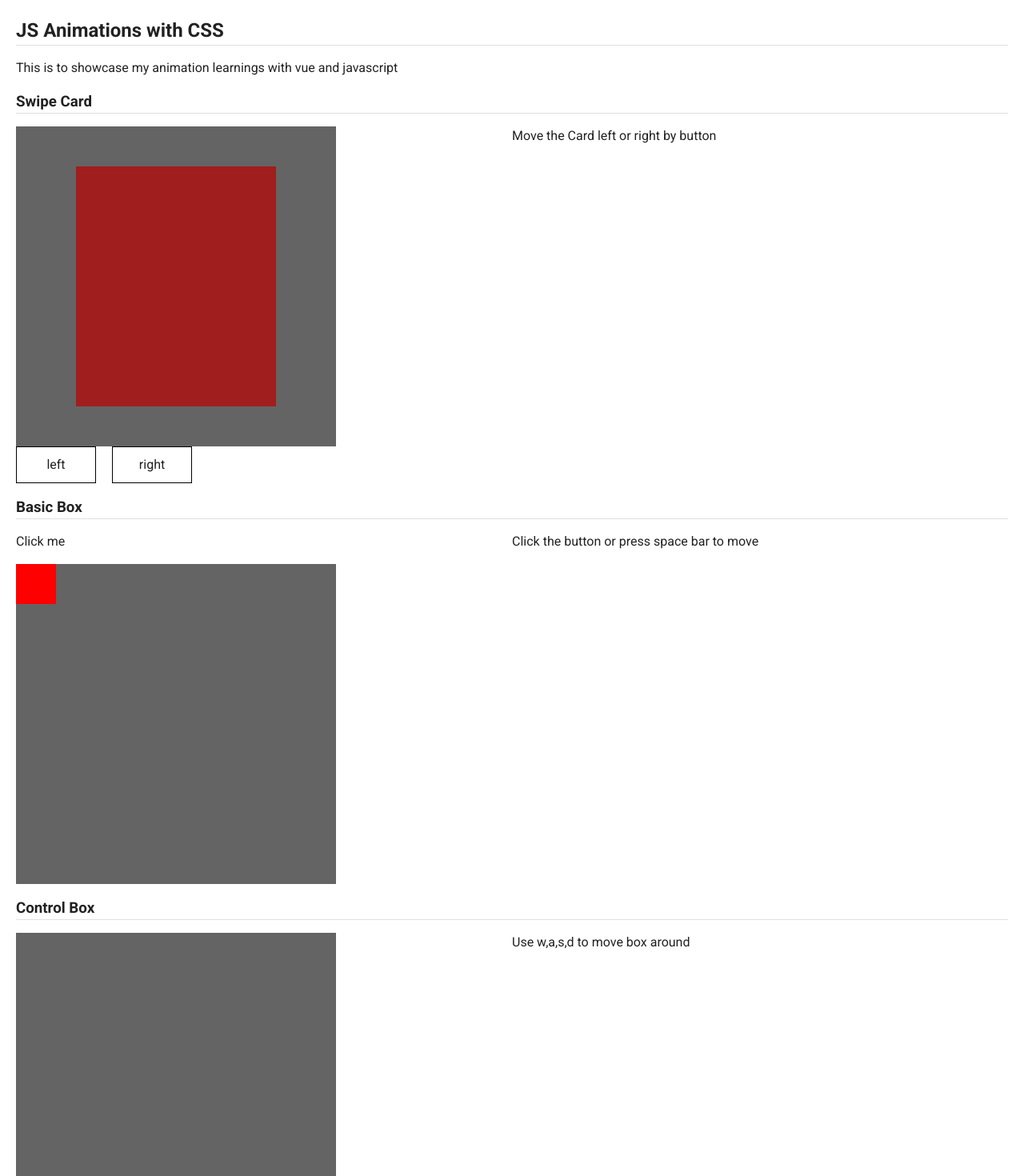
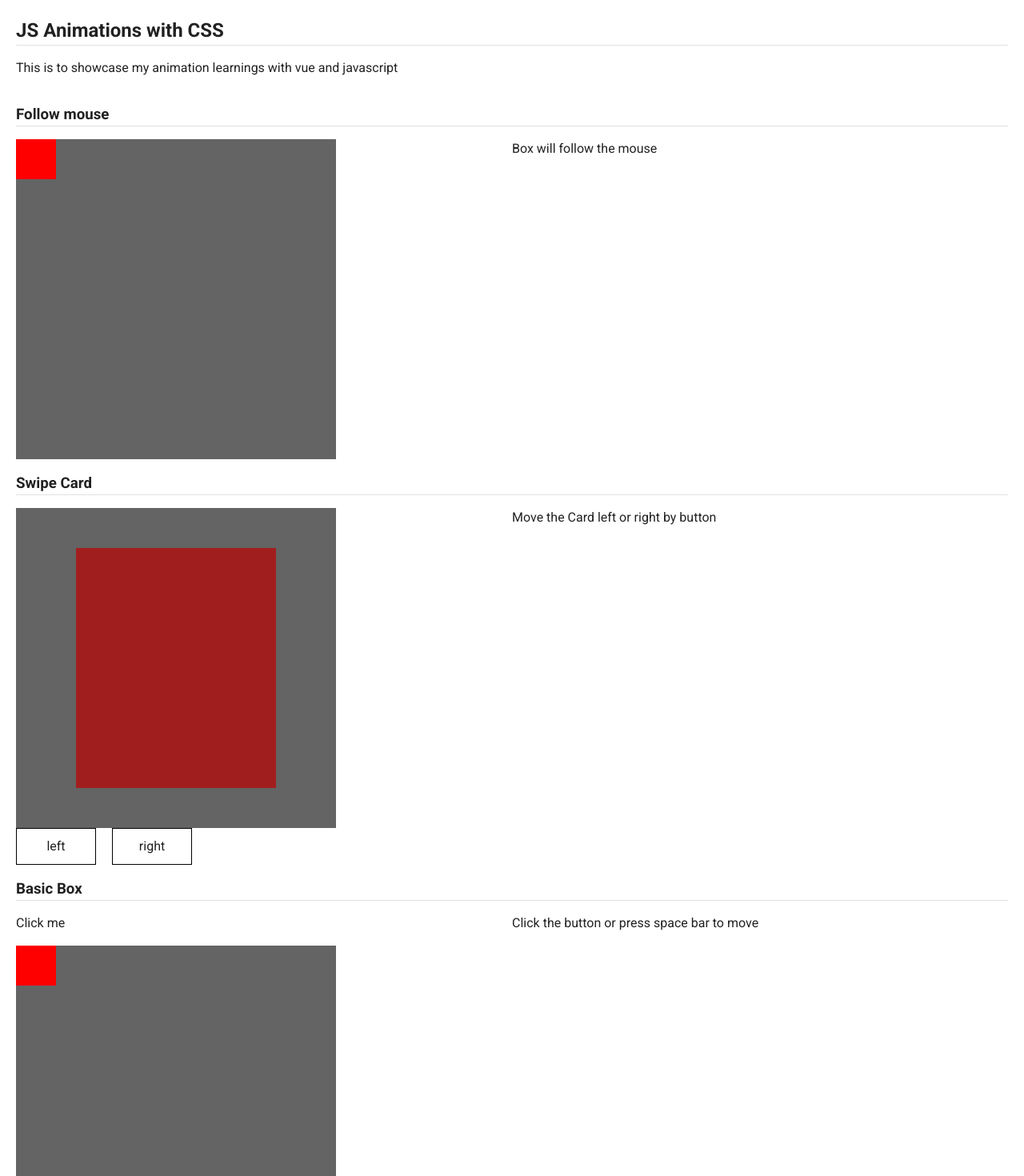
Before and after one commit to temaari/multipurpose-app, a Vue app: page /Animation in a window 1280 px wide. Shown: the top 1470 px of the page at 80% size. Built offline with nearby package versions, Linux system fonts and the light colour scheme.

Commit message:
add mousefollow and update animations

```diff
--- a/src/Components/Animations/BasicBox.vue
+++ b/src/Components/Animations/BasicBox.vue
@@ -6,9 +6,7 @@
 			<div id="right"><p>Click the button or press space bar to move</p></div>
 			<div id="left">
 				<p><button @click="myMove()">Click me</button></p>
-				<div id="container">
-					<div id="animate"></div>
-				</div>
+				<div id="container"><div id="animate"></div></div>
 			</div>
 		</div>
 	</div>
@@ -35,7 +33,7 @@ export default {
 			let animate = document.getElementById('animate')
 			let pos = 0
 			clearInterval(id)
-			setInterval(() => {
+			id = setInterval(() => {
 				if (pos == 350) {
 					clearInterval(id)
 				} else {
--- a/src/Components/Animations/ControlBox.vue
+++ b/src/Components/Animations/ControlBox.vue
@@ -5,12 +5,7 @@
 
 		<div>
 			<div id="right"><p>Use w,a,s,d to move box around</p></div>
-			<div id="left">
-				<!-- Here is the container for the game -->
-				<div id="container">
-					<div id="box"></div>
-				</div>
-			</div>
+			<div id="left"><div id="container"><div id="box"></div></div></div>
 		</div>
 	</div>
 </template>
--- /dev/null
+++ b/src/Components/Animations/MouseFollow.vue
@@ -0,0 +1,52 @@
+<template>
+	<div class="pt-4" style="clear:both;">
+		<div id="header"><h3>Follow mouse</h3><v-divider class="pa-2"></v-divider></div>
+		<div>
+			<div id="right"><p>Box will follow the mouse</p></div>
+			<div id="left"><div id="container"><div id="mouse"></div></div></div>
+		</div>
+	</div>
+</template>
+
+<script>
+export default {
+	mounted() {
+		document.getElementById('container').onmousemove = (event) => {
+			this.moveMouse(document.getElementById('mouse'), event.clientX - 40, event.clientY - 200)
+		}
+	},
+	methods: {
+		moveMouse(mouse, x, y) {
+			if (x > 0 && x < 350) {
+				mouse.style.left = x + "px"
+			}
+			if (y > 0 && y < 350) {
+				mouse.style.top = y + "px"
+			}
+		},
+	}
+}
+</script>
+
+<style scoped>
+	#left {
+		width: 50%;
+		float: left;
+	}
+	#right {
+		width: 50%;
+		float: right;
+	}
+	#container {
+		width: 400px;
+		height: 400px;
+		position: relative;
+		background: rgb(100, 100, 100);
+	}
+	#mouse {
+		width: 50px;
+		height: 50px;
+		position: absolute;
+		background-color: red;
+	}
+</style>
--- a/src/Components/Animations/SwipeCard.vue
+++ b/src/Components/Animations/SwipeCard.vue
@@ -1,5 +1,5 @@
 <template>
-	<div>
+	<div class="pt-4" style="clear:both;">
 		<h3>Swipe Card</h3>
 		<v-divider class="pa-2"></v-divider>
 		<div>
@@ -25,6 +25,11 @@ export default {
 		}
 	},
 	methods: {
+		replaceCard() {
+			let card = document.getElementById('card')
+			card.style.left = "75px"
+			this.pos = 75
+		},
 		move(direction) {
 			let id = null
 			let card = document.getElementById('card')
@@ -35,10 +40,10 @@ export default {
 				pos++
 			}
 			clearInterval(id)
-			setInterval(() => {
+			id = setInterval(() => {
 				if (pos == 350 || pos == (-200)) {
 					clearInterval(id)
-					this.pos = pos
+					this.replaceCard()
 				} else {
 					direction === 'left' ? pos-- : pos++
 					card.style.left = pos + "px"
--- a/src/views/Animation.vue
+++ b/src/views/Animation.vue
@@ -2,6 +2,7 @@
 	<div class="pa-5">
 		<div id="header"><h2>JS Animations with CSS</h2><v-divider class="pa-2"></v-divider></div>
 		<div><p>This is to showcase my animation learnings with vue and javascript</p></div>
+		<mouse-follow></mouse-follow>
 		<swipe-card></swipe-card>
 		<basic-box></basic-box>
 		<control-box></control-box>
@@ -13,16 +14,14 @@
 	import BasicBox from '../components/Animations/BasicBox'
 	import ControlBox from '../components/Animations/ControlBox'
 	import SwipeCard from '../components/Animations/SwipeCard'
+	import MouseFollow from '../components/Animations/MouseFollow'
 
 	export default {
 		components: {
 			BasicBox,
 			ControlBox,
+			MouseFollow,
 			SwipeCard,
 		},
 	}
 </script>
-
-<style>
-
-</style>
```
Lines whose indentation alone changed are shown as unchanged.
